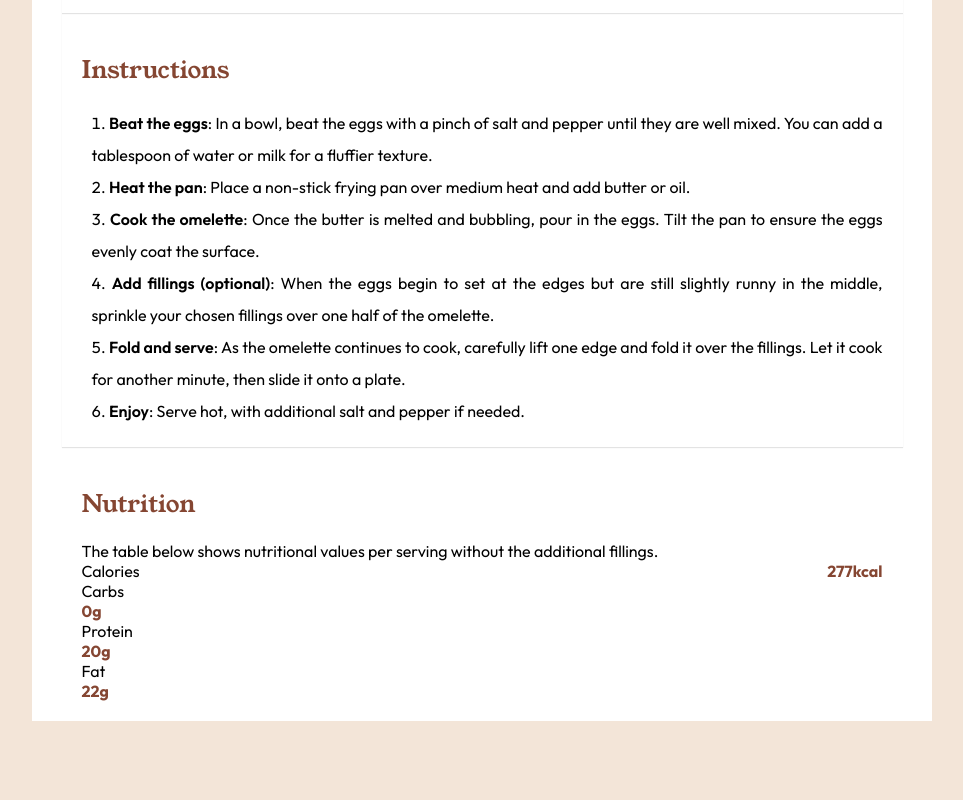
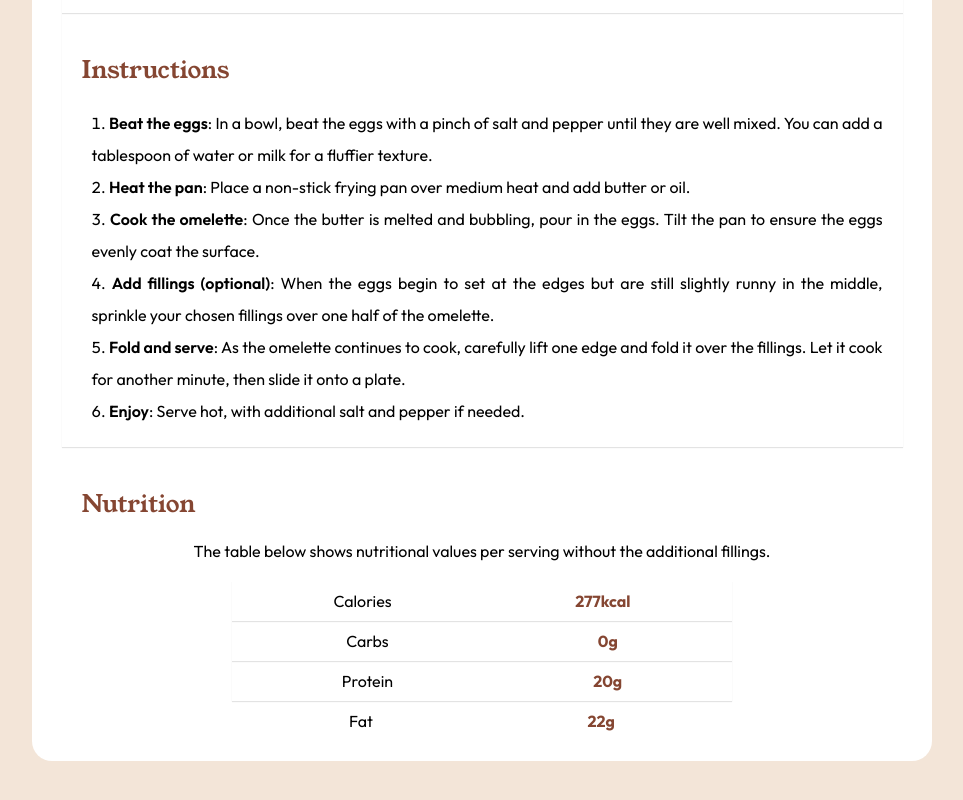
Before and after one commit to Breno-coelh0/html-css, a plain HTML site: page projetos/projeto-receita/index.html in a window 1280 px wide. Shown: the part 1220-2020 px from the top of the page, without its empty margins (158-1121 px from the left). Before the commit the page ends 1941 px from the top, so only its background shows below. Drawn offline with Linux system fonts and the light colour scheme.

Commit message:
Projeto receita

```diff
--- a/projetos/projeto-receita/index.html
+++ b/projetos/projeto-receita/index.html
@@ -9,7 +9,16 @@
 </head>
 <body>
     <main>
-        <img src="images/image-omelette.jpeg" alt="image-omelette">
+        <div class="imagem">
+            <picture>
+                <source media="(max-width: 528px )" srcset="images/image-omelette-pq.jpeg" type="image/jpeg">
+
+                <source media="(max-width: 917px )" srcset="images/image-omelette-m.jpeg" type="image/jpeg">
+
+                <img src="images/image-omelette.jpeg" alt="image-omelette">
+            </picture>
+        </div>
+
         <h1>Simple Omelette Recipe</h1>
         <p>An easy and quick dish, perfect for any meal. This classic omelette combines beaten eggs cooked
          to perfection, optionally filled with your choice of cheese, vegetables, or meats.</p>
--- a/projetos/projeto-receita/style.css
+++ b/projetos/projeto-receita/style.css
@@ -38,19 +38,22 @@ body {
 main {
     background-color: white;
     max-width: 900px;
+    min-width: 350px;
     margin: auto;
     margin-top: 200px;
-
+    margin-bottom: 200px;
+    border-radius: 20px;
 }
 
 strong {
     font-weight: 600;
 }
 
-main  img {
+.imagem  img {
     margin: auto;
     display: block;
     padding: 30px;
+    border-radius: 40px;
 }
 
 main > h1 {
@@ -133,9 +136,45 @@ main ol {
     padding: 20px;
 }
 
+.nutricional > p {
+    padding-bottom: 20px;
+    text-align: center;
+}
+
 .calorias {
     display: flex;
-    justify-content: space-between;
+    box-shadow:  0px 1px 1px rgba(0, 0, 0, 0.108);
+    padding: 10px;
+    justify-content:space-around;
+    width: 60%;
+    margin:auto;
+
+}
+
+.carbs {
+    display: flex;
+    box-shadow:  0px 1px 1px rgba(0, 0, 0, 0.108);
+    padding: 10px;
+    justify-content:space-around;
+    width: 60%;
+    margin:auto;
+}
+
+.proteina {
+    display: flex;
+    box-shadow:  0px 1px 1px rgba(0, 0, 0, 0.108);
+    padding: 10px;
+    justify-content:space-around;
+    width: 60%;
+    margin:auto;
+}
+
+.fat {
+    display: flex;
+    padding: 10px;
+    justify-content:space-around;
+    width: 60%;
+    margin:auto;
 }
 
 .numeros {
```
Also changed, not shown: projetos/projeto-receita/images/image-omelette-m.jpeg (added), projetos/projeto-receita/images/image-omelette-pq.jpeg (added).
